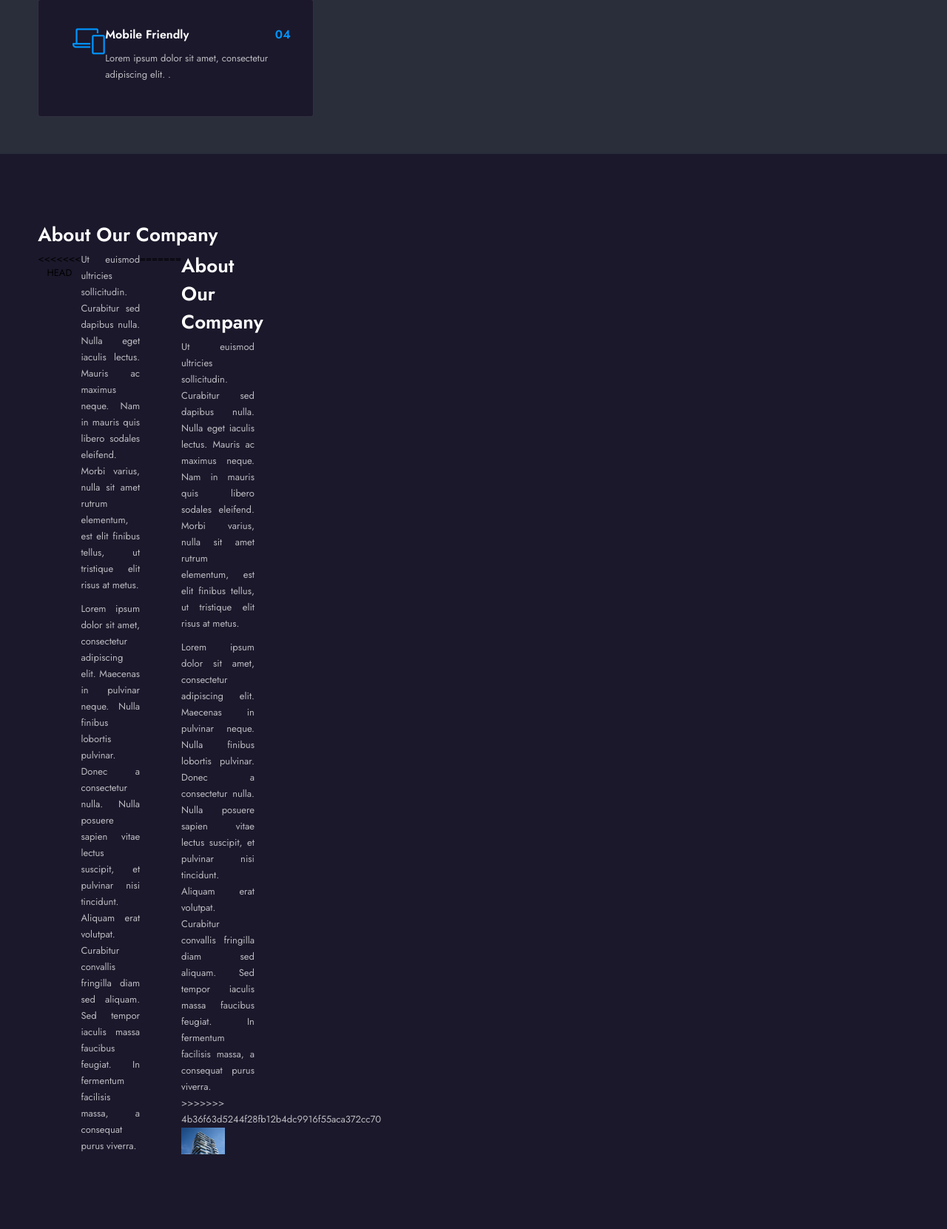
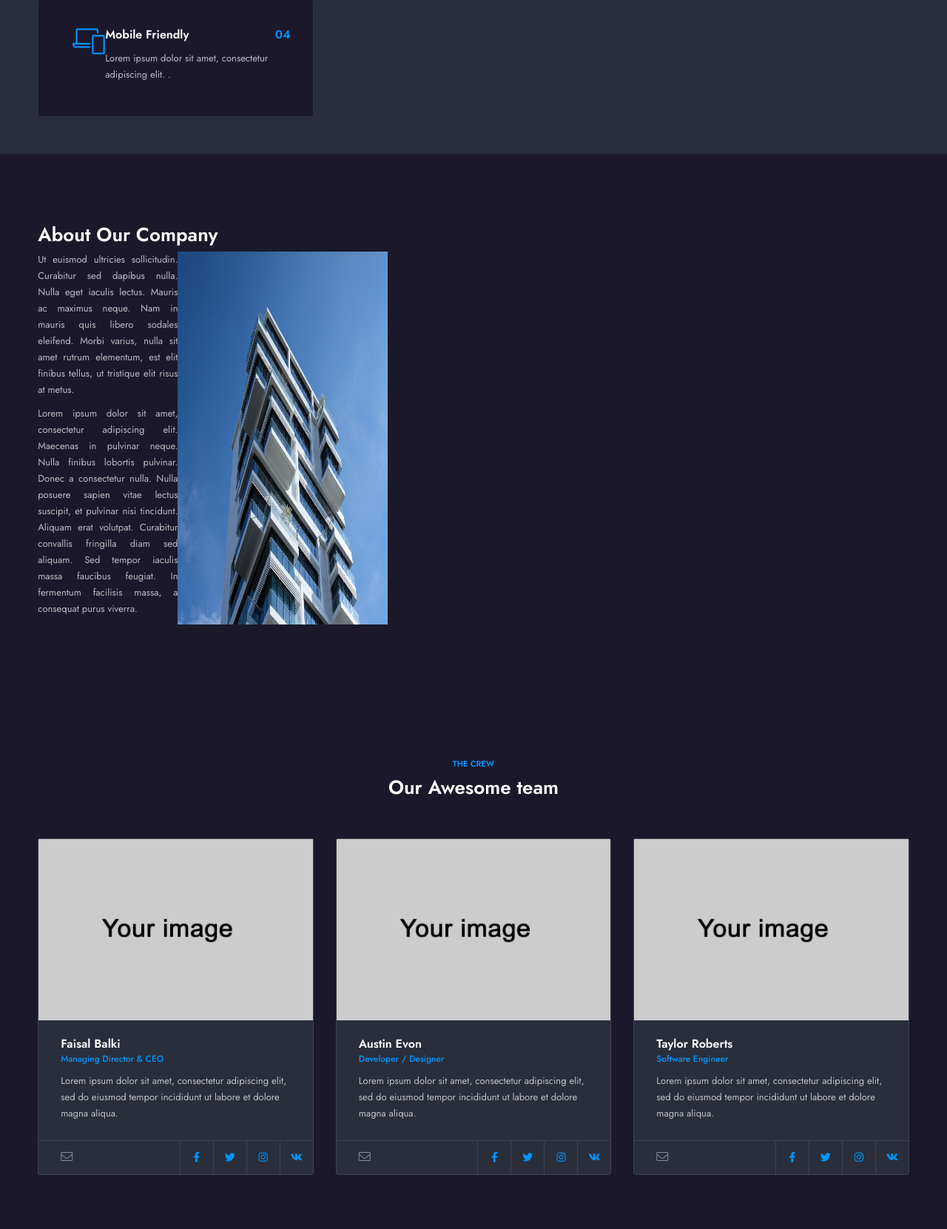
Before and after one commit to faisalbalkhi/propDekho, a Django app: page /about/ in a window 1280 px wide; the page is wider, and only the part inside the window is pictured. Shown: the part 764-2425 px from the top of that part at 74% size. Run offline with Django 3.2, Linux system fonts and the light colour scheme; some libraries are stand-ins or nearby versions.

Commit message:
About page updated

```diff
--- a/prop_dekho/templates/about.html
+++ b/prop_dekho/templates/about.html
@@ -417,7 +417,6 @@
                         <div class="row">
                             <div class="col-md-5 " style="display: flex;" >
 
-<<<<<<< HEAD
                                 <div class="aboutpara">
                                     <p>Ut euismod ultricies sollicitudin. Curabitur sed dapibus nulla. Nulla eget
                                         iaculis
@@ -436,27 +435,6 @@
                                         In
                                         fermentum facilisis massa, a consequat purus viverra.
                                 </div>
-=======
-                <!--about-wrap -->
-                <div class="about-wrap">
-
-                    <div class="row">
-                        <div class="col-md-5 ">
-                            <div class="about-title fl-wrap">
-                                <h2>About Our <span>Company</span></h2>
-                            </div>
-
-                            <p>Ut euismod ultricies sollicitudin. Curabitur sed dapibus nulla. Nulla eget iaculis
-                                lectus. Mauris ac maximus neque. Nam in mauris quis libero sodales eleifend. Morbi
-                                varius, nulla sit amet rutrum elementum, est elit finibus tellus, ut tristique elit
-                                risus at metus.</p>
-                            <p>
-                                Lorem ipsum dolor sit amet, consectetur adipiscing elit. Maecenas in pulvinar neque.
-                                Nulla finibus lobortis pulvinar. Donec a consectetur nulla. Nulla posuere sapien
-                                vitae lectus suscipit, et pulvinar nisi tincidunt. Aliquam erat volutpat. Curabitur
-                                convallis fringilla diam sed aliquam. Sed tempor iaculis massa faucibus feugiat. In
-                                fermentum facilisis massa, a consequat purus viverra.
->>>>>>> 4b36f63d5244f28fb12b4dc9916f55aca372cc70
                                 <img src="../static/images/about/building.jpg" width="60%" alt="">
                                 <style>
                                     img {
```
